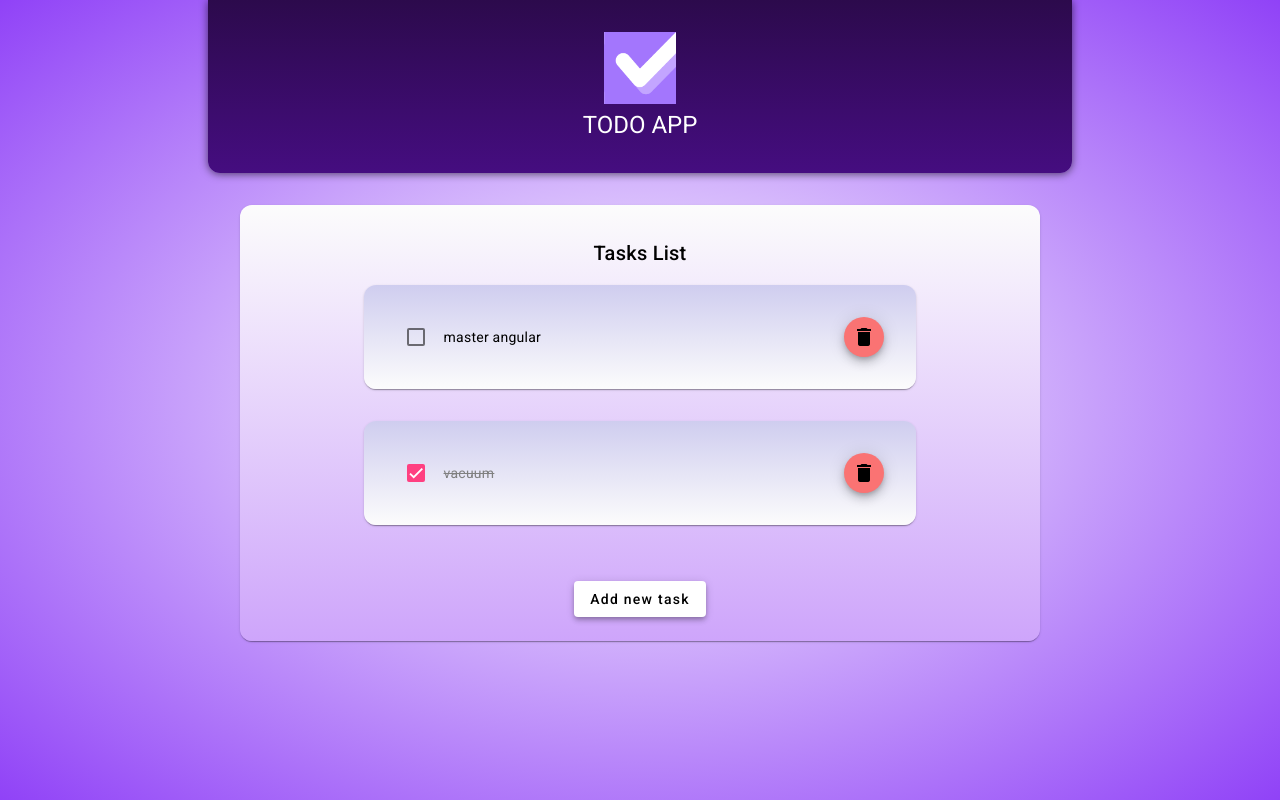
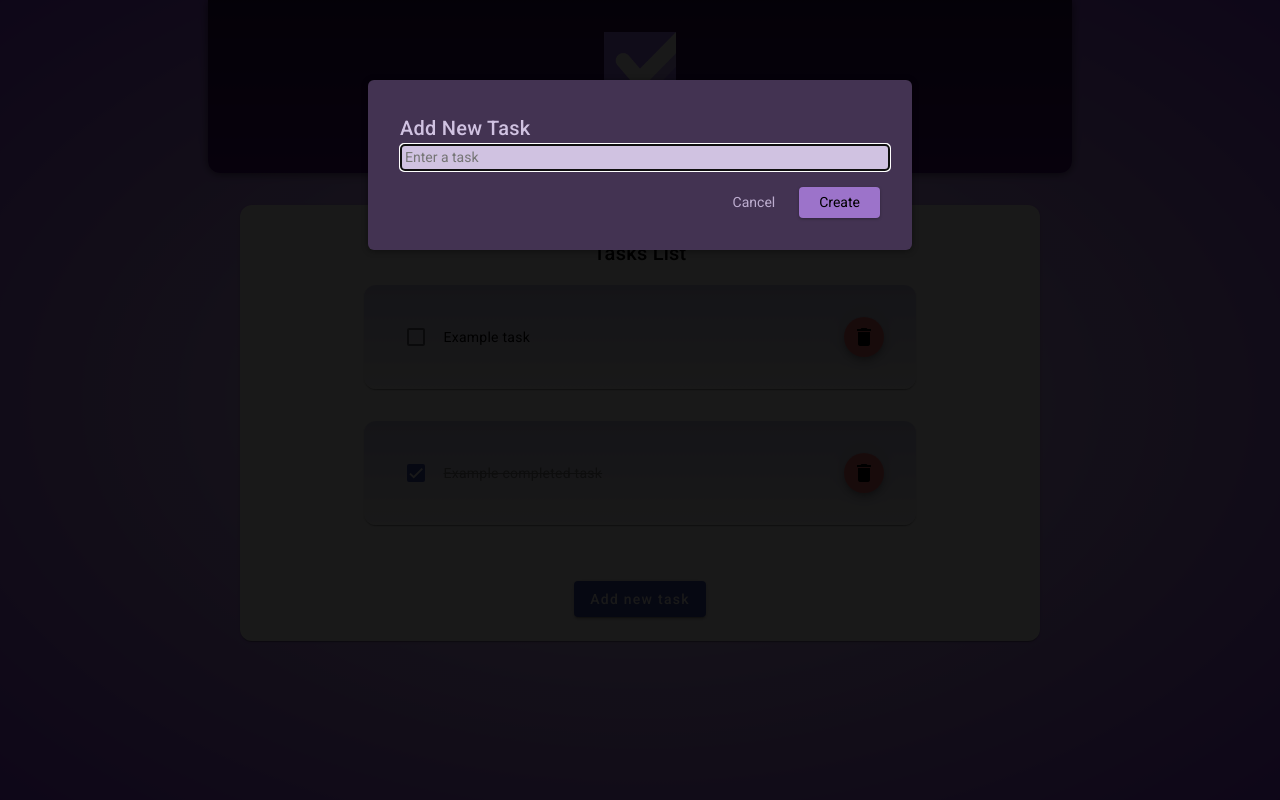
Before and after one commit to mich4l5ki/todo-app-angular, an Angular app: page / in a window 1280 px wide. Both pictures are taken after a click on the button "Add new task". Built offline with nearby package versions, Linux system fonts and the light colour scheme.

Commit message:
User can add new task

```diff
--- a/src/app/tasks/new-task/new-task.component.html
+++ b/src/app/tasks/new-task/new-task.component.html
@@ -1 +1,23 @@
-<p>new-task works!</p>
+<div class="backdrop" (click)="onCancel()"></div>
+<dialog open>
+    <h2>Add New Task</h2>
+    <form (ngSubmit)="onSubmit()">
+      <p>
+        <input
+            type="text"
+            id="title"
+            name="title"
+            [(ngModel)]="enteredTask"
+            #taskInput
+            [class.error]="!enteredTask && submitted"
+            [placeholder]="!enteredTask && submitted ? 'Task cannot be empty' : 'Enter a task'"
+        />
+      </p>
+
+      <p class="actions">
+        <button type="button" (click)="onCancel()">Cancel</button>
+        <button type="submit">Create</button>
+      </p>
+
+    </form>
+</dialog>
--- a/src/app/tasks/new-task/new-task.component.scss
+++ b/src/app/tasks/new-task/new-task.component.scss
@@ -0,0 +1,86 @@
+.backdrop {
+    background-color: rgba(0, 0, 0, 0.9);
+    position: fixed;
+    top: 0;
+    left: 0;
+    width: 100%;
+    height: 100vh;
+  }
+
+dialog {
+    width: 90%;
+    max-width: 30rem;
+    background-color: #433352;
+    border-radius: 6px;
+    border: none;
+    box-shadow: 0 1px 6px rgba(0, 0, 0, 0.4);
+    overflow: hidden;
+    padding: 1rem;
+    top: 5rem;
+}
+
+h2 {
+    margin: 0;
+    color: #d0c2e1;
+}
+
+input,
+textarea {
+    width: 100%;
+    font: inherit;
+    padding: 0.15rem 0.25rem;
+    border-radius: 4px;
+    border: 1px solid #ab9ac0;
+    background-color: #d0c2e1;
+}
+
+.actions {
+    margin: 1rem 0 0;
+    display: flex;
+    justify-content: flex-end;
+    gap: 0.25rem;
+}
+
+button {
+    font: inherit;
+    cursor: pointer;
+    border: none;
+    padding: 0.35rem 1.25rem;
+    border-radius: 4px;
+    background-color: transparent;
+}
+
+button[type="button"] {
+    color: #bdadcf;
+}
+
+button[type="button"]:hover,
+button[type="button"]:active {
+    color: #d0c2e1;
+}
+
+button[type="submit"] {
+    background-color: #9c73ca;
+    box-shadow: 0 1px 3px rgba(0, 0, 0, 0.3);
+    transition: all 0.3s ease;
+}
+
+button[type="submit"]:hover,
+button[type="submit"]:active {
+    background-color: #895cce;
+    box-shadow: 0 1px 6px rgba(0, 0, 0, 0.3);
+}
+
+input.error {
+    border: 2px solid rgba(255, 94, 94, 0.748);
+}
+
+input.error::placeholder {
+    color: rgba(255, 94, 94, 0.748);
+}
+
+@media (min-width: 768px) {
+    dialog {
+      padding: 2rem;
+    }
+}
--- a/src/app/tasks/new-task/new-task.component.ts
+++ b/src/app/tasks/new-task/new-task.component.ts
@@ -1,11 +1,34 @@
-import { Component } from '@angular/core';
+import { AfterViewInit, Component, ElementRef, EventEmitter, inject, Output, ViewChild } from '@angular/core';
+import { FormsModule } from '@angular/forms';
+import { TasksService } from '../tasks.service';
 
 @Component({
   selector: 'app-new-task',
-  imports: [],
+  imports: [FormsModule],
   templateUrl: './new-task.component.html',
   styleUrl: './new-task.component.scss'
 })
-export class NewTaskComponent {
+export class NewTaskComponent implements AfterViewInit {
+  @Output() close = new EventEmitter<void>();
+  @ViewChild('taskInput') taskInput!: ElementRef;
+  private taskService = inject(TasksService)
+  enteredTask = '';
+  submitted: boolean = false;
 
+  ngAfterViewInit(): void {
+    this.taskInput.nativeElement.focus();
+  }
+
+  onSubmit() {
+    this.submitted = true;
+    if (this.enteredTask) {
+      this.taskService.addTask(this.enteredTask);
+      this.close.emit();
+    }
+
+  }
+
+  onCancel() {
+    this.close.emit();
+  }
 }
--- a/src/app/tasks/task/task.component.html
+++ b/src/app/tasks/task/task.component.html
@@ -3,7 +3,7 @@
         <div class="task-row">
 
             <div class="checkbox-section">
-                <mat-checkbox [(ngModel)]="task.completed" (change)="onCompletedTask()"></mat-checkbox>
+                <mat-checkbox color="primary" [(ngModel)]="task.completed" (change)="onCompletedTask()"></mat-checkbox>
             </div>
 
             <div class="text-section">
@@ -17,6 +17,7 @@
                     <mat-icon>delete</mat-icon>
                 </button>
             </div>
+
         </div>
     </mat-card-content>
 </mat-card>
--- a/src/app/tasks/task/task.component.ts
+++ b/src/app/tasks/task/task.component.ts
@@ -7,7 +7,6 @@ import { MatButtonModule } from '@angular/material/button';
 import { FormsModule } from '@angular/forms';
 import { CommonModule } from '@angular/common';
 import { TasksService } from '../tasks.service';
-
 
 @Component({
   selector: 'app-task',
--- a/src/app/tasks/tasks.component.html
+++ b/src/app/tasks/tasks.component.html
@@ -1,4 +1,8 @@
-<mat-card class="tasks-card">
+@if (isAddingTask) {
+    <app-new-task (close)="onCloseAddTask()"/>
+}
+
+<mat-card class="tasks-card" [ngClass]="{'card-back': isAddingTask}">
     <mat-card-header>
         <mat-card-title>Tasks List</mat-card-title>
     </mat-card-header>
@@ -10,6 +14,7 @@
     </mat-card-content>
 
     <mat-card-actions>
-        <button mat-raised-button>Add new task</button>
+        <button mat-raised-button color="primary" (click)="onStartAddTask()">Add new task</button>
     </mat-card-actions>
+
 </mat-card>
--- a/src/app/tasks/tasks.component.scss
+++ b/src/app/tasks/tasks.component.scss
@@ -1,5 +1,4 @@
 .tasks-card {
-  max-width: 400px;
   display: flex;
   flex-direction: column;
   align-items: center;
@@ -9,12 +8,13 @@
   margin: 0 auto 2rem auto;
   text-align: center;
   padding: 1rem;
-  border-bottom-right-radius: 12px;
-  border-bottom-left-radius: 12px;
-  border-top-right-radius: 12px;
-  border-top-left-radius: 12px;
-  background: linear-gradient(to bottom, #fcfcfc, #cea5fb);
+  border-radius: 12px;
 }
 mat-card-content {
     width: 80%;
   }
+
+.card-back {
+    position: relative;
+    z-index: -1;
+  }
--- a/src/app/tasks/tasks.component.ts
+++ b/src/app/tasks/tasks.component.ts
@@ -3,17 +3,35 @@ import { MatButtonModule } from '@angular/material/button';
 import {MatCardModule} from '@angular/material/card'
 import { TasksService } from './tasks.service';
 import { TaskComponent } from './task/task.component';
+import { NewTaskComponent } from "./new-task/new-task.component";
+import { NgClass } from '@angular/common';
 
 @Component({
   selector: 'app-tasks',
-  imports: [MatCardModule, MatButtonModule, TaskComponent],
+  imports: [
+    MatCardModule,
+    MatButtonModule,
+    TaskComponent,
+    NewTaskComponent,
+    NgClass
+  ],
   templateUrl: './tasks.component.html',
   styleUrl: './tasks.component.scss'
 })
 export class TasksComponent {
+  isAddingTask = false;
+
   constructor(private tasksService: TasksService) {}
 
   get tasks() {
     return this.tasksService.getTasks();
   }
+
+  onStartAddTask() {
+    this.isAddingTask = true;
+  }
+
+  onCloseAddTask() {
+    this.isAddingTask = false;
+  }
 }
--- a/src/app/tasks/tasks.service.ts
+++ b/src/app/tasks/tasks.service.ts
@@ -1,4 +1,5 @@
 import { Injectable } from '@angular/core';
+import { Task } from './task/task.model';
 
 @Injectable({
   providedIn: 'root'
@@ -11,15 +12,15 @@ export class TasksService {
     }
   }
 
-  private tasks = [
+  private tasks: Task[] = [
     {
       id: 't1',
-      taskName: 'master angular',
+      taskName: 'Example task',
       completed: false
     },
     {
       id: 't2',
-      taskName: 'vacuum',
+      taskName: 'Example completed task',
       completed: true
     }
   ];
@@ -30,7 +31,7 @@ export class TasksService {
 
   addTask(taskInput: string) {
     this.tasks.push({
-      id: new Date().getTime.toString(),
+      id: new Date().getTime().toString(),
       taskName: taskInput,
       completed: false
     });
@@ -49,8 +50,7 @@ export class TasksService {
   changeCompletedStatus(id: string, completed: boolean) {
     const task = this.tasks.find((task) => task.id === id);
     if (task) {
-      task.completed = completed;  // Toggle the 'completed' value
-      console.log(`Task with id ${id} is now ${task.completed ? 'completed' : 'not completed'}`);
+      task.completed = completed;
     }
     this.saveTasks();
   }
--- a/src/styles.scss
+++ b/src/styles.scss
@@ -1,5 +1,4 @@
 /* You can add global styles to this file, and also import other style files */
-@use '@angular/material' as mat;
 @import url("https://fonts.googleapis.com/css2?family=Quicksand:wght@400;700&family=Roboto+Condensed:wght@400;700&display=swap");
 @import '@angular/material/prebuilt-themes/indigo-pink.css';
 
```
